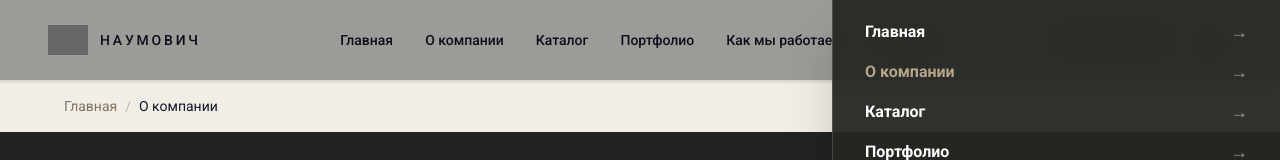
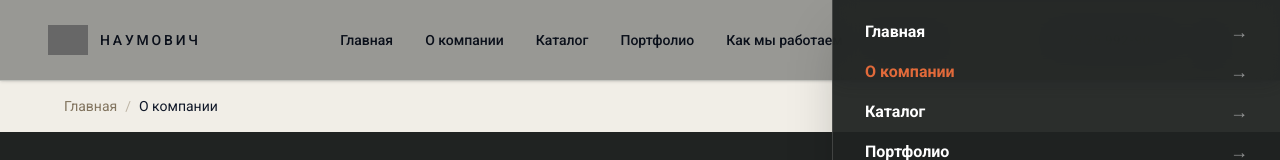
Before and after one commit to IljaBelousow/naumovich-site, a Next.js app: page /about in a window 1280 px wide. Both pictures are taken after a click on the button "Открыть меню". Shown: the top 160 px of the page. Built offline with nearby package versions, Linux system fonts and the light colour scheme; grey boxes are pictures that could not be loaded.

Commit message:
Apply industrial graphite and concrete visual theme

```diff
--- a/src/components/Header.tsx
+++ b/src/components/Header.tsx
@@ -46,7 +46,7 @@ export default function Header() {
       className={`fixed inset-x-0 top-0 z-50 transition-colors duration-300 ${
         transparentHeader
           ? "border-b border-white/10 bg-gradient-to-b from-black/45 to-transparent"
-          : "border-b border-[#D8D0C3]/80 bg-[#F1EEE7]/95 shadow-sm backdrop-blur-md"
+          : "border-b border-[#B8B9B4]/80 bg-[#E9E8E3]/95 shadow-sm backdrop-blur-md"
       }`}
     >
       <nav className="relative w-full px-4 sm:px-8 lg:px-12">
@@ -129,14 +129,14 @@ export default function Header() {
               className="menu-backdrop absolute inset-0 h-full w-full cursor-pointer bg-black/35"
             />
             <aside ref={mobileMenuRef} onClick={(event) => event.stopPropagation()}
-              className="menu-panel absolute inset-y-0 right-0 flex h-[100dvh] w-[85%] max-w-md flex-col justify-start gap-2 overflow-y-auto overscroll-contain border-l border-white/15 bg-[#252723]/95 px-6 py-2 text-white shadow-2xl backdrop-blur-md sm:px-8 sm:py-3">
+              className="menu-panel absolute inset-y-0 right-0 flex h-[100dvh] w-[85%] max-w-md flex-col justify-start gap-2 overflow-y-auto overscroll-contain border-l border-white/15 bg-[#202322]/95 px-6 py-2 text-white shadow-2xl backdrop-blur-md sm:px-8 sm:py-3">
                             <nav aria-label="Основные разделы сайта" className="shrink-0 border-b border-white/25 pb-3">
                 {navigation.map((item) => (
                   <Link
                     key={item.name}
                     href={item.href}
                     onClick={() => setMobileMenuOpen(false)}
-                    className={`group flex items-center justify-between py-1.5 text-base font-semibold transition-all duration-300 hover:translate-x-1 hover:text-white/70 ${pathname === item.href || (item.href !== "/" && pathname.startsWith(`${item.href}/`)) ? "text-[#B7A58A]" : "text-white"}`}
+                    className={`group flex items-center justify-between py-1.5 text-base font-semibold transition-all duration-300 hover:translate-x-1 hover:text-white/70 ${pathname === item.href || (item.href !== "/" && pathname.startsWith(`${item.href}/`)) ? "text-[#E16A3A]" : "text-white"}`}
                   >
                     <span>{item.name}</span>
                     <span aria-hidden="true" className="text-lg text-white/50 transition-transform group-hover:translate-x-1">→</span>
```
